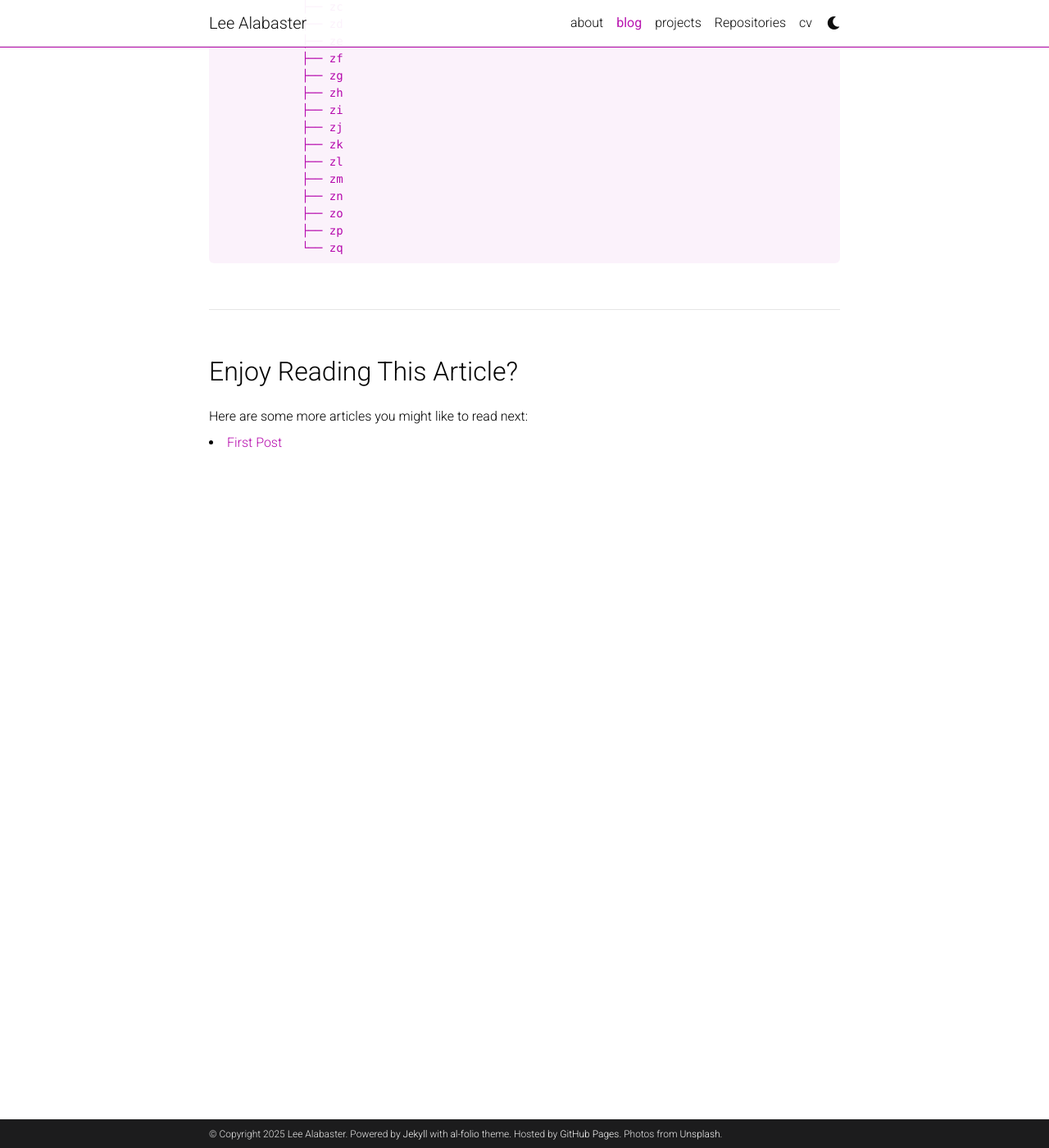
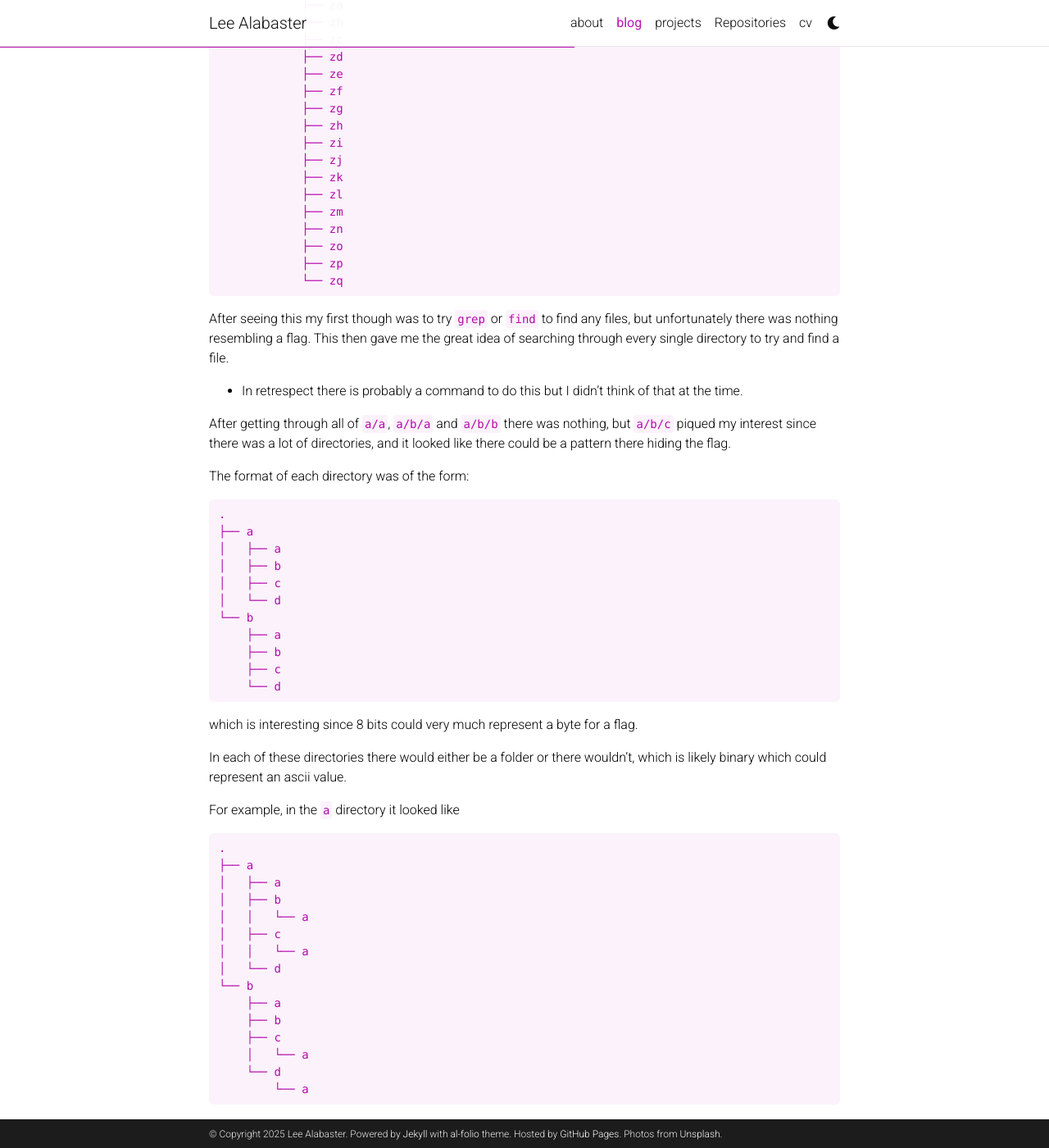
Before and after one commit to qPalee/qPalee.github.io, a Jekyll site: the page built from _posts/2025-11-19-hehexd.md, in a window 1280 px wide and 1400 px high, scrolled down 1290 px. Shown: the whole window at 82% size. Built offline with Jekyll 4.4.1, drawn with Linux system fonts in a browser that asks for light colours; comment, search, counter and statistics services are not loaded; a style sheet for code colours, icons or effects is not loaded; some of the changed text lies outside the part shown.

Commit message:
Finish hehexd writeup

````diff
--- a/_posts/2025-11-19-hehexd.md
+++ b/_posts/2025-11-19-hehexd.md
@@ -7,7 +7,9 @@ categories: jekyll update
 
 # Hehexd
 
-hehexd was a misc challenge during the CSAW '25 finals
+hehexd was a misc challenge during the CSAW '25 finals.
+
+When i first installed the files and unzipped it I was initially shown this monstrocity of a file hierarchy.
 
 ```
 └── a
@@ -71,3 +73,83 @@ hehexd was a misc challenge during the CSAW '25 finals
             ├── zp
             └── zq
 ```
+
+After seeing this my first though was to try `grep` or `find` to find any files, but unfortunately there was nothing resembling a flag. This then gave me the great idea of searching through every single directory to try and find a file.
+- In retrespect there is probably a command to do this but I didn't think of that at the time.
+
+After getting through all of `a/a`, `a/b/a` and `a/b/b` there was nothing, but `a/b/c` piqued my interest since there was a lot of directories, and it looked like there could be a pattern there hiding the flag.
+
+The format of each directory was of the form:
+```
+.
+├── a
+│   ├── a
+│   ├── b
+│   ├── c
+│   └── d
+└── b
+    ├── a
+    ├── b
+    ├── c
+    └── d
+```
+
+which is interesting since 8 bits could very much represent a byte for a flag.
+
+In each of these directories there would either be a folder or there wouldn't, which is likely binary which could represent an ascii value.
+
+For example, in the `a` directory it looked like
+```
+.
+├── a
+│   ├── a
+│   ├── b
+│   │   └── a
+│   ├── c
+│   │   └── a
+│   └── d
+└── b
+    ├── a
+    ├── b
+    ├── c
+    │   └── a
+    └── d
+        └── a
+```
+
+which would map to a binary output of 01100011 going top to bottom, which if you translate to an ascii value gives you 'c', which is the first character of the flag. Very promising.
+
+To verify this I also checked the 5th directory, which is `e` and it had the same format which tracks with the flag format being 'csawctf{}'.
+
+After this I was confident that this was the flag and started to write a python script to automate translating each directory into a binary value ready for it to be converted into an ascii value later.
+
+```
+import os
+import binascii
+
+items = os.listdir(".")
+items.remove("solve.py")
+items.remove(".DS_Store")
+sorted_items = sorted(items)
+
+bin = ""
+
+for i in range(len(sorted_items)):
+    value = ""
+    value = value + str(len(os.listdir(sorted_items[i] + "/a/a")))
+    value = value + str(len(os.listdir(sorted_items[i] + "/a/b")))
+    value = value + str(len(os.listdir(sorted_items[i] + "/a/c")))
+    value = value + str(len(os.listdir(sorted_items[i] + "/a/d")))
+    value = value + str(len(os.listdir(sorted_items[i] + "/b/a")))
+    value = value + str(len(os.listdir(sorted_items[i] + "/b/b")))
+    value = value + str(len(os.listdir(sorted_items[i] + "/b/c")))
+    value = value + str(len(os.listdir(sorted_items[i] + "/b/d")))
+    value = value.replace("2", "1")
+    bin = bin + value
+
+
+n = int(bin, 2)
+print(binascii.unhexlify('%x' % n))
+```
+
+This then outputs the flag `csawctf{4n07H3r_350L4n6_F0r_7H3_c0lL3c710n}`
````
